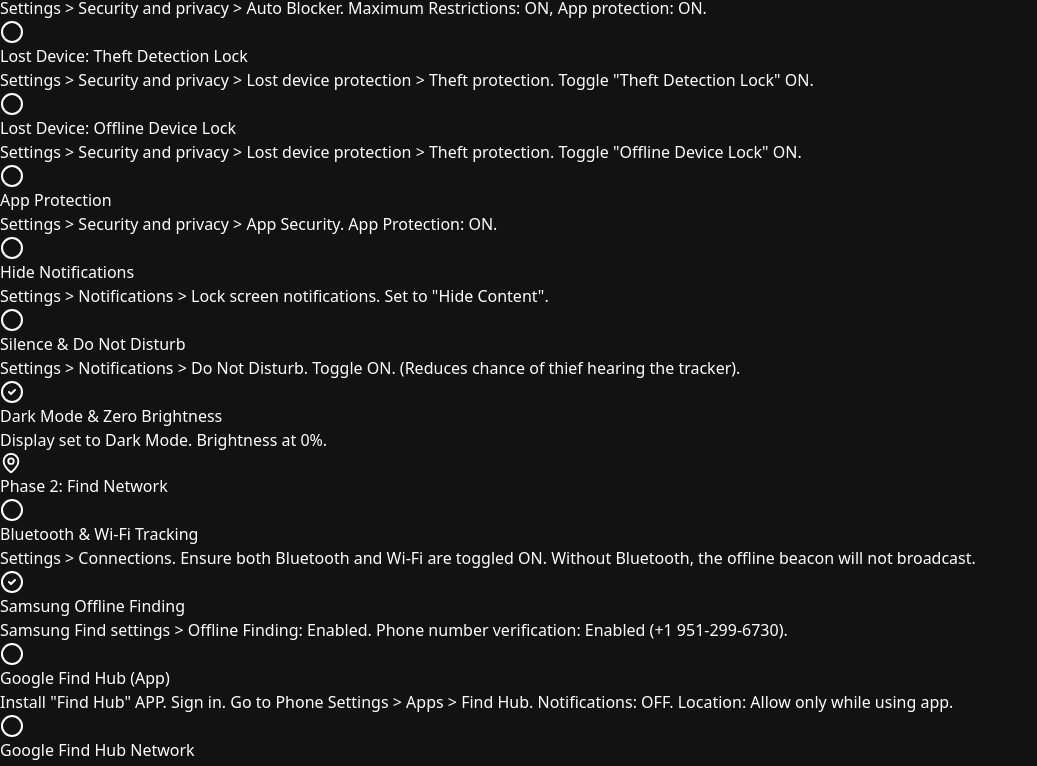
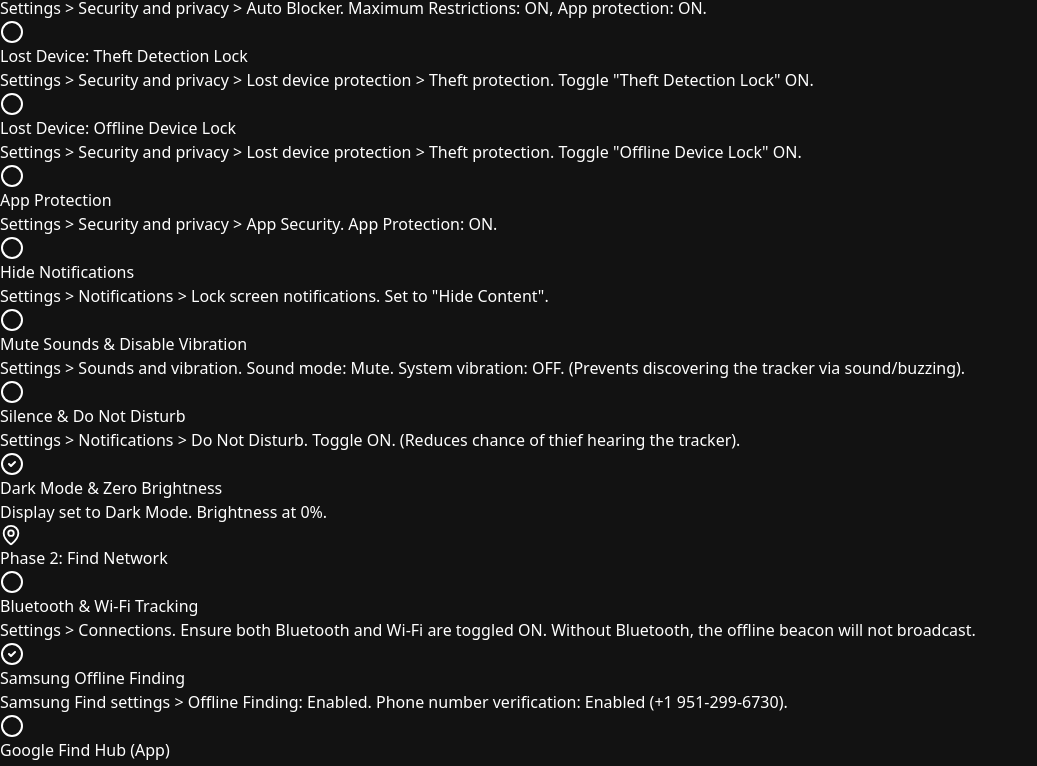
Before and after one commit to KeithOwns/lophone, a React (Vite) app: page / in a window 1280 px wide. Shown: the part 618-1384 px from the top of the page, without its empty margins (0-1037 px from the left). Built offline with nearby package versions, Linux system fonts and the light colour scheme.

Commit message:
feat: Add explicit Mute and Disable Vibration step to Ghost Hardening phase

```diff
--- a/src/App.jsx
+++ b/src/App.jsx
@@ -15,6 +15,7 @@
     { id: 18, phase: 1, title: 'Lost Device: Remote Lock', desc: 'Settings > Security and privacy > Lost device protection > Theft protection. Toggle "Remote Lock" ON.', completed: false, requiresSim: true },
     { id: 8, phase: 1, title: 'App Protection', desc: 'Settings > Security and privacy > App Security. App Protection: ON.', completed: false },
     { id: 9, phase: 1, title: 'Hide Notifications', desc: 'Settings > Notifications > Lock screen notifications. Set to "Hide Content".', completed: false },
+    { id: 25, phase: 1, title: 'Mute Sounds & Disable Vibration', desc: 'Settings > Sounds and vibration. Sound mode: Mute. System vibration: OFF. (Prevents discovering the tracker via sound/buzzing).', completed: false },
     { id: 20, phase: 1, title: 'Silence & Do Not Disturb', desc: 'Settings > Notifications > Do Not Disturb. Toggle ON. (Reduces chance of thief hearing the tracker).', completed: false },
     { id: 10, phase: 1, title: 'Dark Mode & Zero Brightness', desc: 'Display set to Dark Mode. Brightness at 0%.', completed: true },
     { id: 22, phase: 4, title: 'Uninstall/Disable Bloatware', desc: 'Settings > Apps. Uninstall or disable all non-essential apps. If an app lacks a "Disable" button (e.g. Samsung Internet), just ignore it.', completed: false },
```
